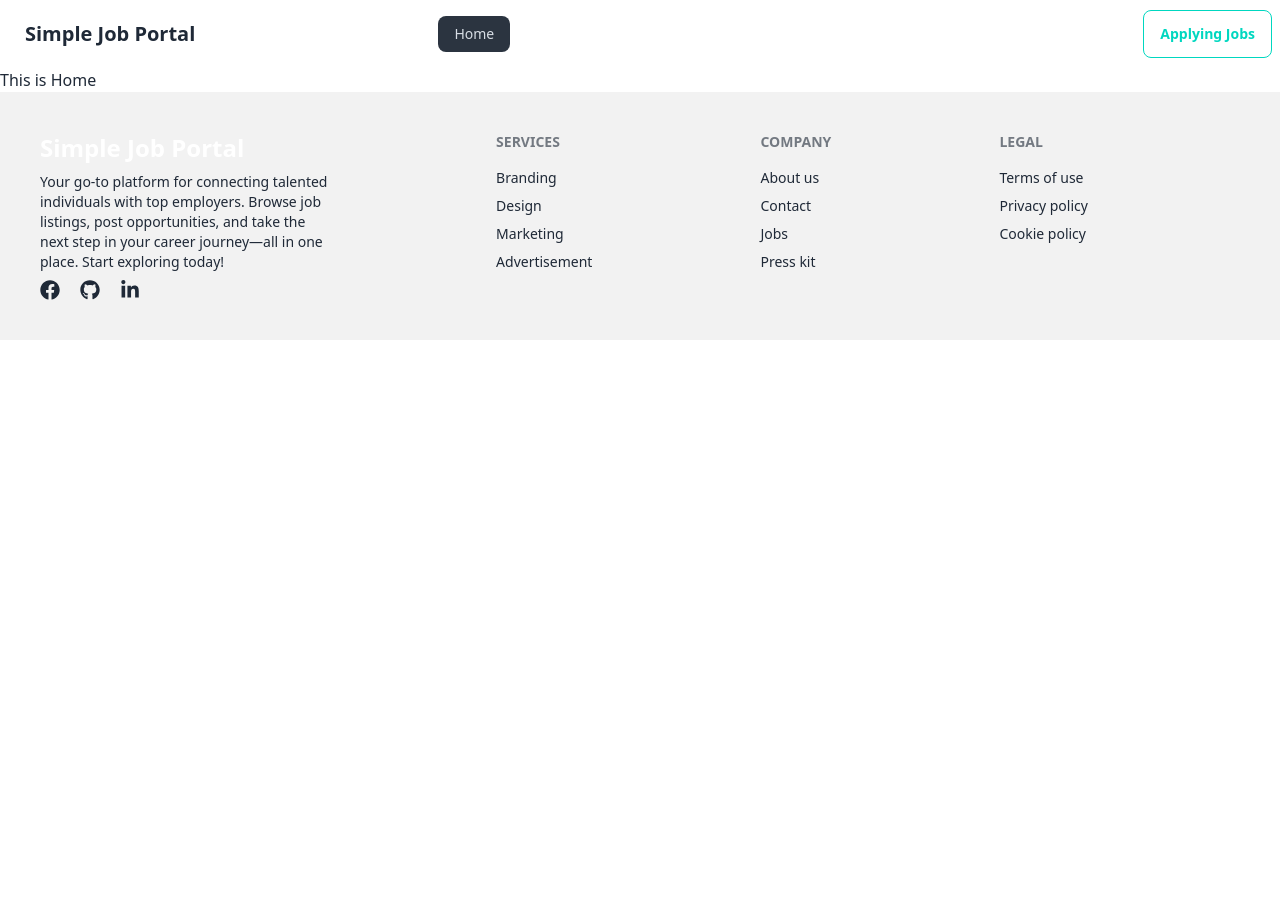
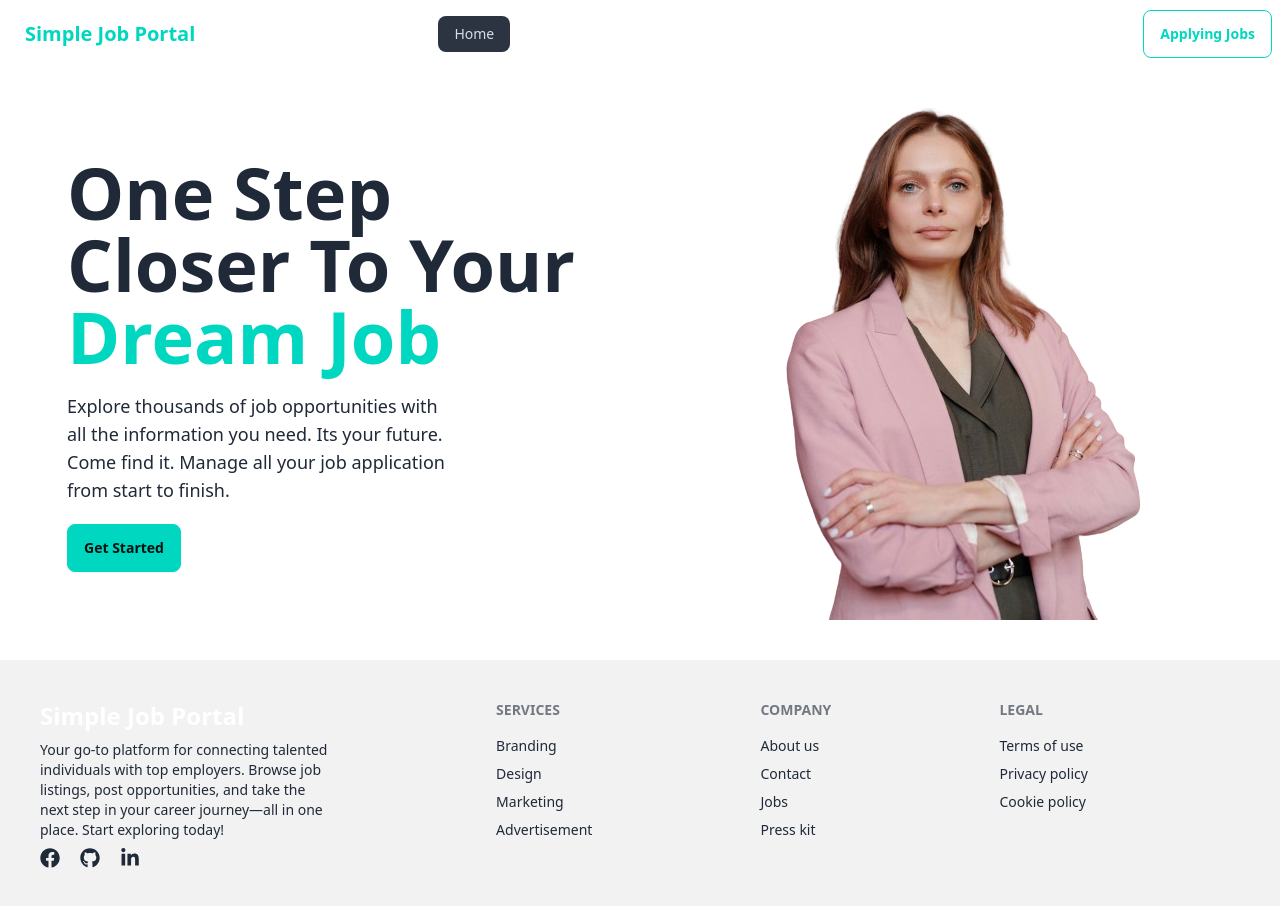
Before and after one commit to rubaiiyat/React-Router-And-State-Management, a React (Vite) app in the folder 04-Simple-Job-Portal/: page / in a window 1280 px wide. Before the commit the page ends 800 px from the top, so only its background shows below. Built offline with nearby package versions, Linux system fonts and the light colour scheme.

Commit message:
add banner

```diff
--- /dev/null
+++ b/04-Simple-Job-Portal/src/Components/Banner/Banner.jsx
@@ -0,0 +1,28 @@
+import React from "react";
+import banner from "../../assets/img/banner.png";
+const Banner = () => {
+  return (
+    <div className="">
+      <section class="px-3 py-5  lg:py-10">
+        <div class="grid lg:grid-cols-2 items-center justify-items-center gap-5">
+          <div class="order-2 lg:order-1 flex flex-col justify-center items-center md:items-start">
+            <p class="text-4xl font-bold md:text-7xl ">One Step </p>
+            <p class="text-4xl font-bold md:text-7xl">Closer To Your</p>
+            <p class="text-4xl font-bold md:text-7xl text-accent">Dream Job</p>
+            <p class="text-sm md:text-lg max-w-96 text-center md:text-start mt-5 mb-5">
+              Explore thousands of job opportunities with all the information
+              you need. Its your future. Come find it. Manage all your job
+              application from start to finish.
+            </p>
+            <button class="btn btn-accent">Get Started</button>
+          </div>
+          <div class="order-2 lg:order-2">
+            <img class=" " src={banner} alt="" />
+          </div>
+        </div>
+      </section>
+    </div>
+  );
+};
+
+export default Banner;
--- a/04-Simple-Job-Portal/src/Components/Header/Header.jsx
+++ b/04-Simple-Job-Portal/src/Components/Header/Header.jsx
@@ -41,7 +41,7 @@ const Header = () => {
               {links}
             </ul>
           </div>
-          <a className="btn btn-ghost text-xl">Simple Job Portal</a>
+          <a className="btn btn-ghost text-xl text-accent">Simple Job Portal</a>
         </div>
         <div className="navbar-center hidden lg:flex">
           <ul className="menu menu-horizontal px-1 text-white">{links}</ul>
--- a/04-Simple-Job-Portal/src/Components/Home/Home.jsx
+++ b/04-Simple-Job-Portal/src/Components/Home/Home.jsx
@@ -1,9 +1,10 @@
 import React from "react";
+import Banner from "../Banner/Banner";
 
 const Home = () => {
   return (
-    <div>
-      <h1>This is Home</h1>
+    <div className="">
+      <Banner></Banner>
     </div>
   );
 };
--- a/04-Simple-Job-Portal/src/Components/Root/Root.jsx
+++ b/04-Simple-Job-Portal/src/Components/Root/Root.jsx
@@ -6,8 +6,10 @@ import Header from "../Header/Header";
 const Root = () => {
   return (
     <div>
-      <Header></Header>
-      <Outlet></Outlet>
+      <div className="">
+        <Header></Header>
+        <Outlet></Outlet>
+      </div>
       <Footer></Footer>
     </div>
   );
```
Also changed, not shown: 04-Simple-Job-Portal/src/assets/img/banner.png (added).
